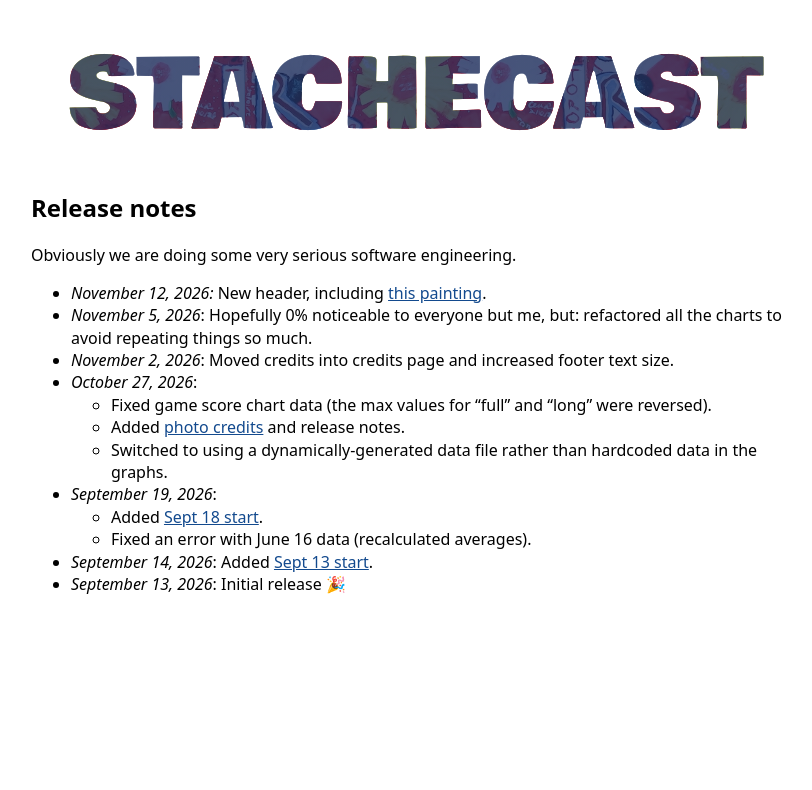
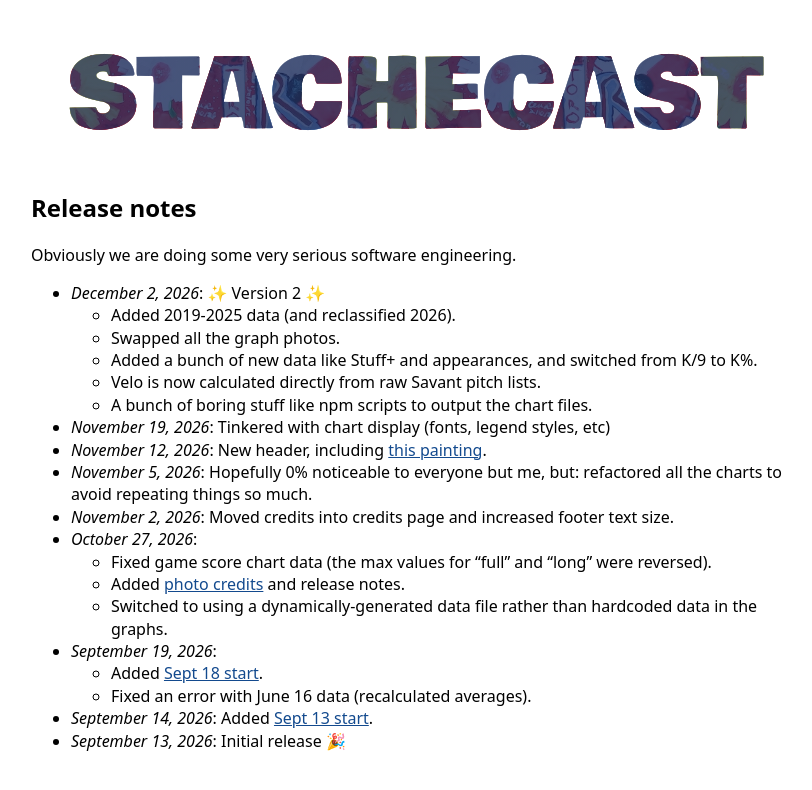
Before and after one commit to ruhee/stachecast, a React (Vite) app: page /release-notes in a window 1280 px wide. Shown: the top 790 px of the page, without its empty margins (225-1037 px from the left). Built offline with nearby package versions, Linux system fonts and the light colour scheme.

Commit message:
Release notes for v2

```diff
--- a/src/components/ReleaseNotes.tsx
+++ b/src/components/ReleaseNotes.tsx
@@ -6,7 +6,26 @@ export const ReleaseNotes = () => (
     <p>Obviously we are doing some very serious software engineering.</p>
     <ul>
       <li>
-        <i>November 12, 2026:</i> New header, including{' '}
+        <i>December 2, 2026</i>: ✨ Version 2 ✨
+        <ul>
+          <li>Added 2019-2025 data (and reclassified 2026).</li>
+          <li>Swapped all the graph photos.</li>
+          <li>
+            Added a bunch of new data like Stuff+ and appearances, and switched
+            from K/9 to K%.
+          </li>
+          <li>Velo is now calculated directly from raw Savant pitch lists.</li>
+          <li>
+            A bunch of boring stuff like npm scripts to output the chart files.
+          </li>
+        </ul>
+      </li>
+      <li>
+        <i>November 19, 2026</i>: Tinkered with chart display (fonts, legend
+        styles, etc)
+      </li>
+      <li>
+        <i>November 12, 2026</i>: New header, including{' '}
         <a href="https://www.sportsnet.ca/mlb/article/pretty-unbelievable-blue-jays-dylan-cease-unveils-painting-at-art-gallery-of-ontario/">
           this painting
         </a>
```
